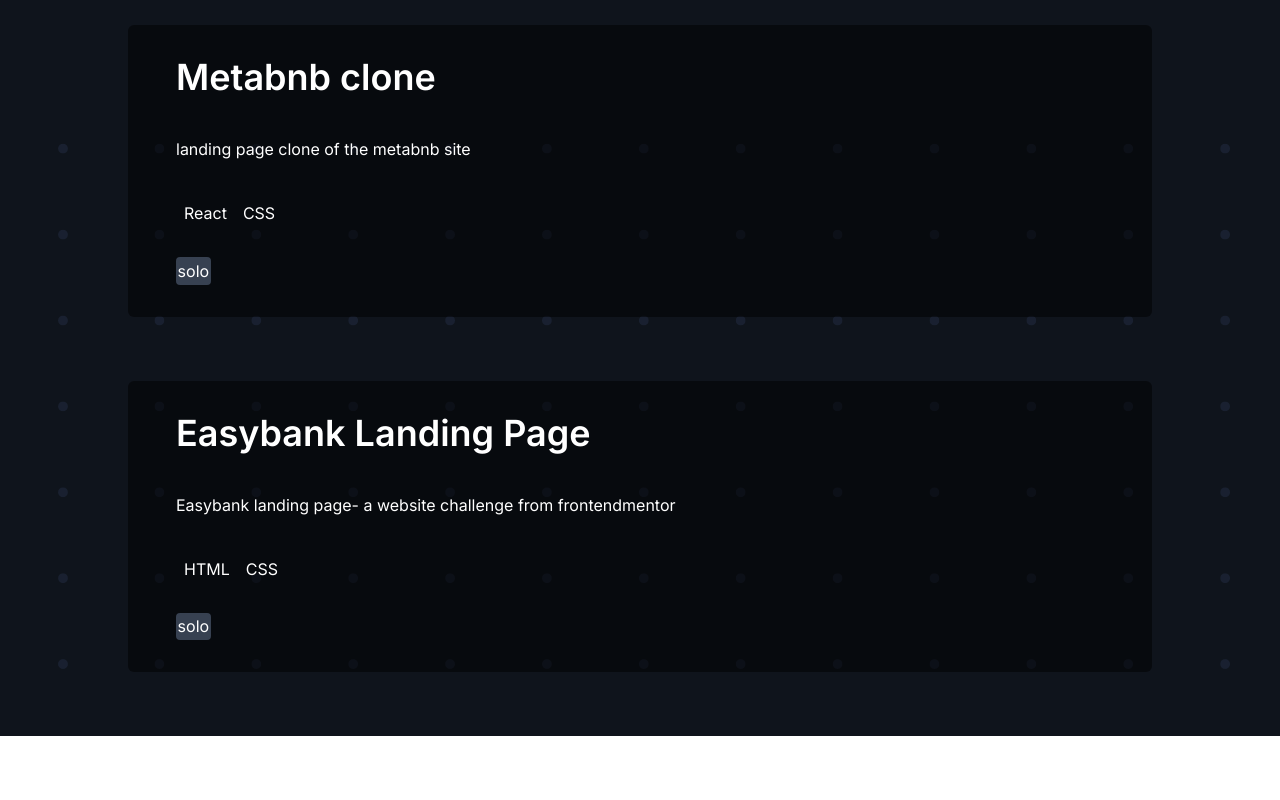
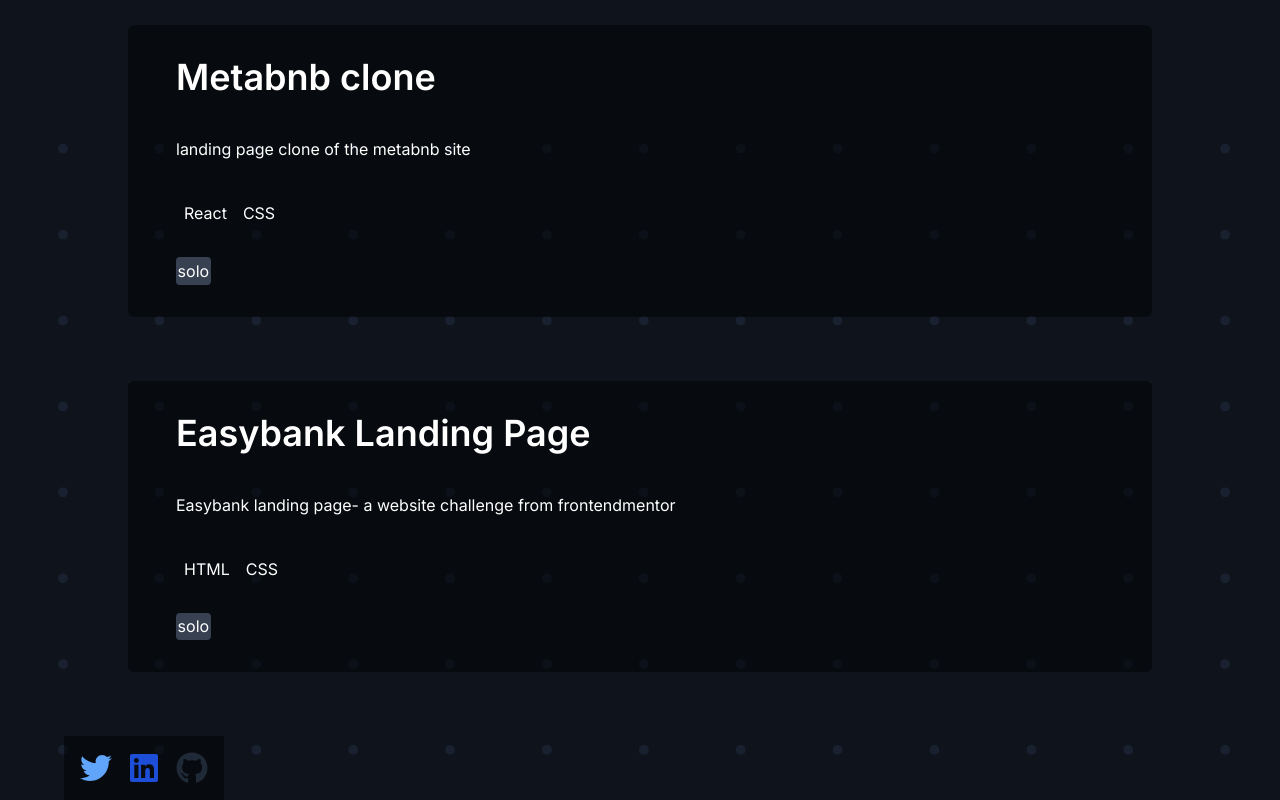
Before and after one commit to samuelajala01/portfolio-v4, a Next.js app: page /projects in a window 1280 px wide. Shown: the part 3131-3931 px from the top of the page. Before the commit the page ends 3867 px from the top, so only its background shows below. Built offline with nearby package versions, Linux system fonts and the light colour scheme.

Commit message:
chore: duplicate contactbox on pages

```diff
--- a/src/app/about/page.jsx
+++ b/src/app/about/page.jsx
@@ -1,5 +1,6 @@
 import Image from "next/image";
 import profileImg from "../../../public/my_pic.jpg";
+import ContactBox from "@/components/Contactbox";
 
 const About = () => {
   return (
@@ -26,6 +27,7 @@
           <h3 className="text-2xl md:text-4xl my-8 font-bold text-[var(--pry)]">Here&#39;s what I do</h3>
         <p className="text-[1.1rem] md:text-[1.4rem] opacity-75">Lorem ipsum dolor sit amet consectetur adipisicing elit. Provident doloribus laudantium amet voluptates exercitationem alias culpa voluptas et, repellendus quas consequatur impedit at error eos aperiam? Sit autem consectetur hic?</p></div>
       </section>
+      <ContactBox/>
     </>
   );
 };
--- a/src/app/page.js
+++ b/src/app/page.js
@@ -56,8 +56,8 @@
           </div>
         </div>
         </div>
+      </section>
         <Contactbox />
-      </section>
     </>
   );
 }
--- a/src/app/projects/page.jsx
+++ b/src/app/projects/page.jsx
@@ -2,6 +2,7 @@
 
 import { useState, useEffect } from 'react';
 import Project from "@/components/Project";
+import ContactBox from '@/components/Contactbox';
 
 const projectList = [
   {
@@ -133,6 +134,8 @@
           <p className="text-center text-xl">Not Found</p>
         )}
       </div>
+
+      <ContactBox/>
     </>
   );
 };
--- a/src/components/Contactbox.jsx
+++ b/src/components/Contactbox.jsx
@@ -3,7 +3,7 @@
 
 const ContactBox = () => {
     return (
-        <div className="w-fit mb-4 sm:mb-0 left-[5vw] p-4 bg-black bg-opacity-[0.5] rounded-sm flex space-x-4">
+        <div className="ml-[5vw] w-fit mb-16 sm:mb-0 left-[5vw] p-4 bg-black bg-opacity-[0.5] rounded-sm flex space-x-4">
             <a href="https://www.twitter.com/samuelajala01" target="_blank" rel="noopener noreferrer" aria-label="Twitter">
                 <FaTwitter className="text-blue-400 hover:text-blue-600" size={32} />
             </a>
```
